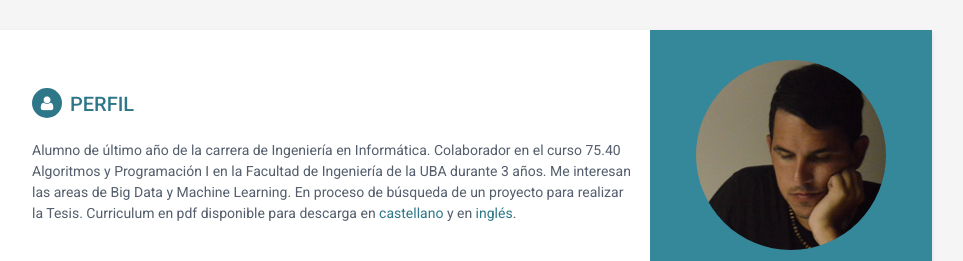
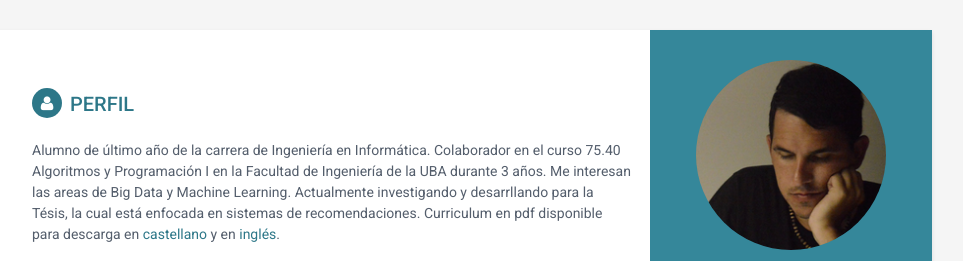
Before and after one commit to GFibrizo/GFibrizo.github.io, a website: page index.html in a window 1280 px wide. Shown: the top 261 px of the page, without its empty margins (188-1151 px from the left). Drawn offline with nearby package versions, Linux system fonts and the light colour scheme.

Commit message:
Actualizacion al perfil

```diff
--- a/index.html
+++ b/index.html
@@ -77,7 +77,7 @@
             <section class="section summary-section">
                 <h2 class="section-title"><i class="fa fa-user"></i>Perfil</h2>
                 <div class="summary">
-                    <p>Alumno de último año de la carrera de Ingeniería en Informática. Colaborador en el curso 75.40 Algoritmos y Programación I  en la Facultad de Ingeniería de la UBA durante 3 años. Me interesan las areas de Big Data y Machine Learning. En proceso de búsqueda de un proyecto para realizar la Tesis.
+                    <p>Alumno de último año de la carrera de Ingeniería en Informática. Colaborador en el curso 75.40 Algoritmos y Programación I  en la Facultad de Ingeniería de la UBA durante 3 años. Me interesan las areas de Big Data y Machine Learning. Actualmente investigando y desarrllando para la Tésis, la cual está enfocada en sistemas de recomendaciones.
                     Curriculum en pdf disponible para descarga en <a href="https://github.com/GFibrizo/GFibrizo.github.io/blob/master/assets/pdf/Resume%20-%20Castellano.pdf" target="_blank">castellano</a> y en <a href="https://github.com/GFibrizo/GFibrizo.github.io/blob/master/assets/pdf/Resume%20-%20English.pdf" target="_blank">inglés</a>.</p>
                 </div><!--//summary-->
             </section><!--//section-->
```
